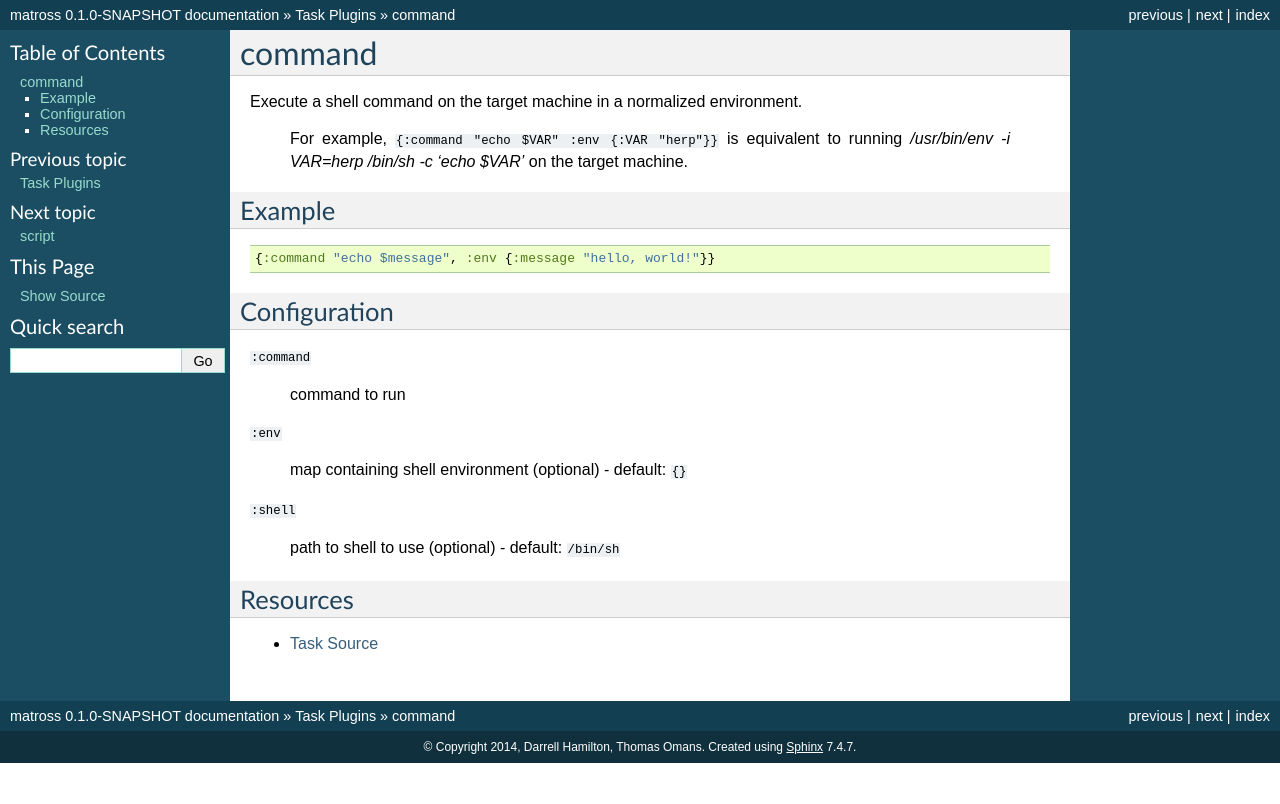
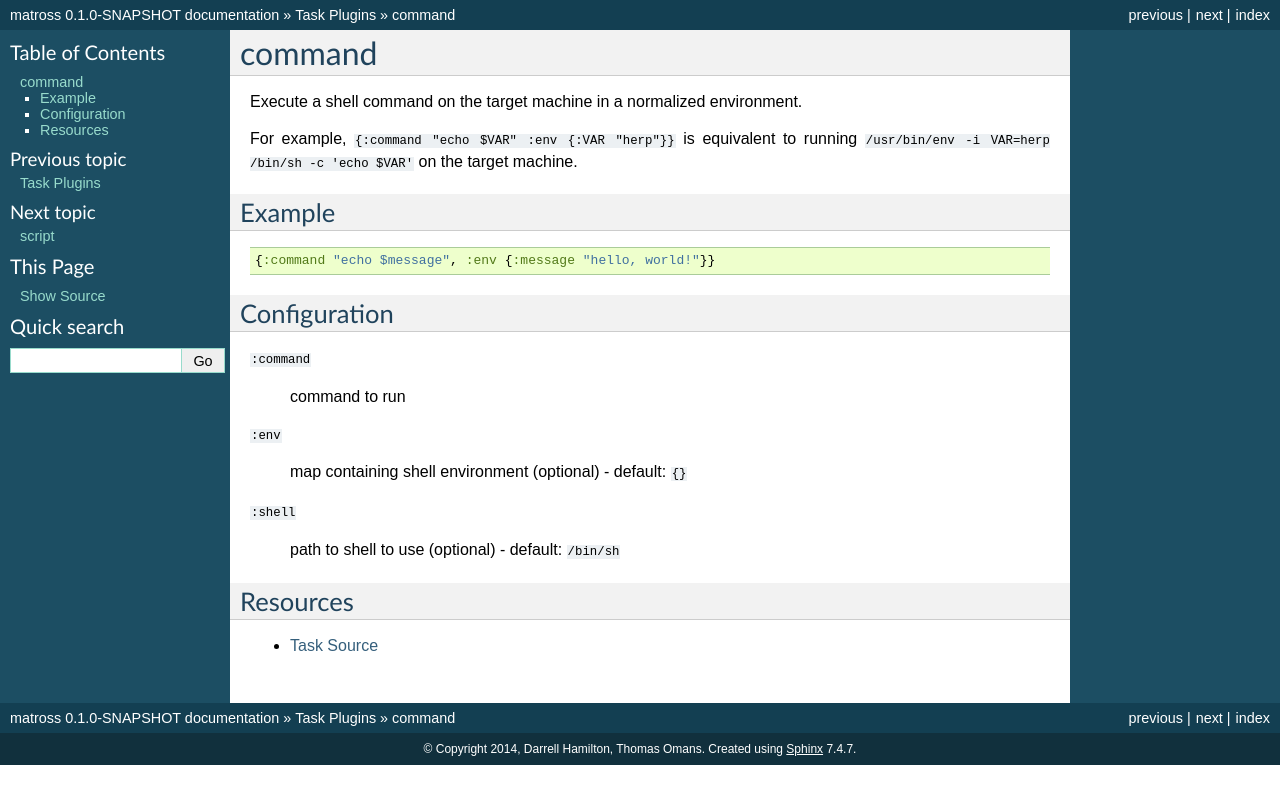
Before and after one commit to matross/matross, a Sphinx documentation site: the page built from docs/task_plugins/command.rst, in a window 1280 px wide. Shown: the top 804 px of the page. Built offline with Sphinx 7.4.7, drawn with Linux system fonts in a browser that asks for light colours.

Commit message:
moar doc cleanup :books:

```diff
--- a/docs/task_plugins/command.rst
+++ b/docs/task_plugins/command.rst
@@ -3,9 +3,9 @@ command
 
 Execute a shell command on the target machine in a normalized environment.
 
-   For example, ``{:command "echo $VAR" :env {:VAR "herp"}}`` is equivalent
-   to running `/usr/bin/env -i VAR=herp /bin/sh -c 'echo $VAR'` on the target
-   machine.
+For example, ``{:command "echo $VAR" :env {:VAR "herp"}}`` is equivalent
+to running ``/usr/bin/env -i VAR=herp /bin/sh -c 'echo $VAR'`` on the target
+machine.
 
 Example
 ~~~~~~~
--- a/docs/task_plugins/script.rst
+++ b/docs/task_plugins/script.rst
@@ -1,10 +1,10 @@
 script
 ======================================================
 
-Execute a script file or an inline script on the target machine, optionally running the
-   contents through the templating engine prior to transfer.
+Execute a script file or an inline script on the target machine,
+optionally running the contents through the templating engine prior to transfer.
 
-   See also `matross.tasks.command`
+See also ``matross.tasks.command``
 
 Example
 ~~~~~~~
--- a/docs/task_plugins/template.rst
+++ b/docs/task_plugins/template.rst
@@ -2,7 +2,7 @@ template
 ======================================================
 
 Run the contents of the given file or inline template through a mustache template
-   engine and write the result to the desired file on the target machine
+engine and write the result to the desired file on the target machine
 
 Example
 ~~~~~~~
--- a/docs/task_plugins/type.rst
+++ /dev/null
@@ -1,20 +0,0 @@
-type
-======================================================
-
-
-
-Example
-~~~~~~~
-
-.. code-block:: clojure
-
-
-Configuration
-~~~~~~~~~~~~~
-
-Resources
-~~~~~~~~~
-
-- `Task Source`_
-
-.. _Task Source: https://github.com/matross/matross/blob/master/plugins/matross/tasks/type.clj
```
Also changed, not shown: 5 other files.
